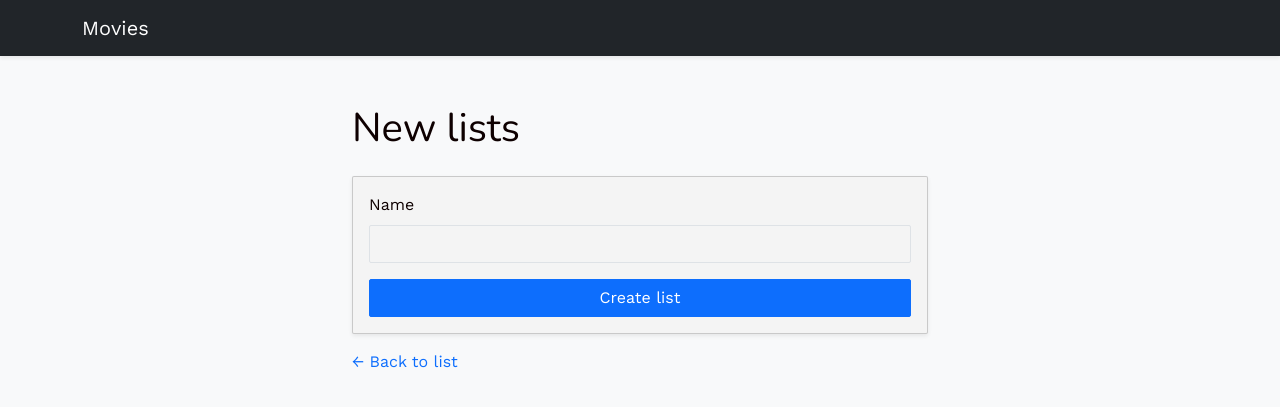
After one commit to m-marguerite/rails-watch-list, a Rails app: page /lists/new in a window 1280 px wide. The commit adds this page. Shown: the top 407 px of the page. Run offline with Rails 7, Linux system fonts and the light colour scheme; style sheets or scripts are compiled from the project's sources; parts of the project's set-up code (start-up, migrations or seed data) failed here and were passed over; some libraries are stand-ins or nearby versions.

Commit message:
exo_3_completed

```diff
--- /dev/null
+++ b/app/controllers/lists_controller.rb
@@ -0,0 +1,34 @@
+class ListsController < ApplicationController
+  before_action :set_list, only: [ :show ]
+
+  def index
+    @lists = List.all
+  end
+
+  def show
+  end
+
+  def new
+    @list = List.new
+  end
+
+  def create
+    @list = List.new(list_params)
+    if @list.save
+      redirect_to list_path(@list)
+    else
+      render :new, status: :unprocessable_entity
+    end
+  end
+
+
+  private
+
+  def list_params
+    params.require(:list).permit(:name)
+  end
+
+  def set_list
+    @list = List.find(params[:id])
+  end
+end
--- /dev/null
+++ b/app/controllers/movies_controller.rb
@@ -0,0 +1,2 @@
+class MoviesController < ApplicationController
+end
--- /dev/null
+++ b/app/helpers/lists_helper.rb
@@ -0,0 +1,2 @@
+module ListsHelper
+end
--- /dev/null
+++ b/app/helpers/movies_helper.rb
@@ -0,0 +1,2 @@
+module MoviesHelper
+end
--- a/app/views/layouts/application.html.erb
+++ b/app/views/layouts/application.html.erb
@@ -23,7 +23,15 @@
     <%= javascript_importmap_tags %>
   </head>
 
-  <body>
-    <%= yield %>
+  <body class="bg-light">
+    <nav class="navbar navbar-expand-lg navbar-dark bg-dark shadow-sm">
+      <div class="container">
+        <%= link_to "Movies", root_path, class: "navbar-brand" %>
+      </div>
+    </nav>
+
+    <main>
+      <%= yield %>
+    </main>
   </body>
 </html>
--- /dev/null
+++ b/app/views/lists/_form.html.erb
@@ -0,0 +1,4 @@
+<%= simple_form_for(list) do |f| %>
+  <%= f.input :name %>
+  <%= f.submit "Create list", class: "btn btn-primary w-100" %>
+<% end %>
--- /dev/null
+++ b/app/views/lists/new.html.erb
@@ -0,0 +1,11 @@
+<div class="container my-5" style="max-width: 600px;">
+  <h1 class="mb-4">New lists</h1>
+
+  <div class="card shadow-sm">
+    <div class="card-body">
+      <%= render "form", list: @list %>
+    </div>
+  </div>
+
+  <%= link_to "← Back to list", root_path, class: "d-inline-block mt-3 text-decoration-none" %>
+</div>
--- a/config/routes.rb
+++ b/config/routes.rb
@@ -10,5 +10,8 @@ Rails.application.routes.draw do
   # get "service-worker" => "rails/pwa#service_worker", as: :pwa_service_worker
 
   # Defines the root path route ("/")
-  # root "posts#index"
+  root "lists#index"
+  resources :lists, only: [ :show, :new, :create ] do
+    resources :bookmarks, only: [ :new ]
+  end
 end
```
Also changed, not shown: app/views/lists/index.html.erb (added, +21 -0 lines), app/views/lists/show.html.erb (added, +12 -0 lines), db/seeds.rb (+26 -0 lines), 1 other file.
